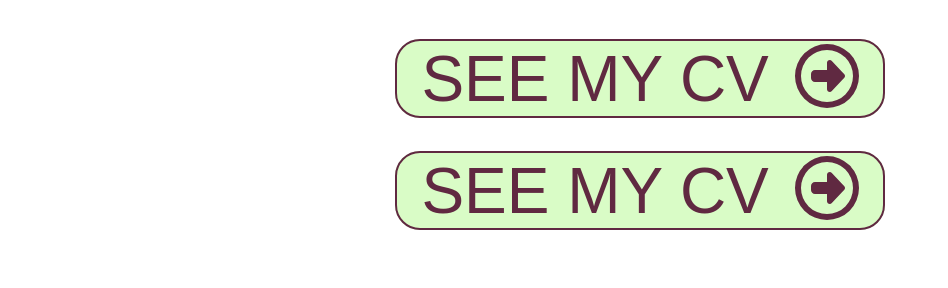
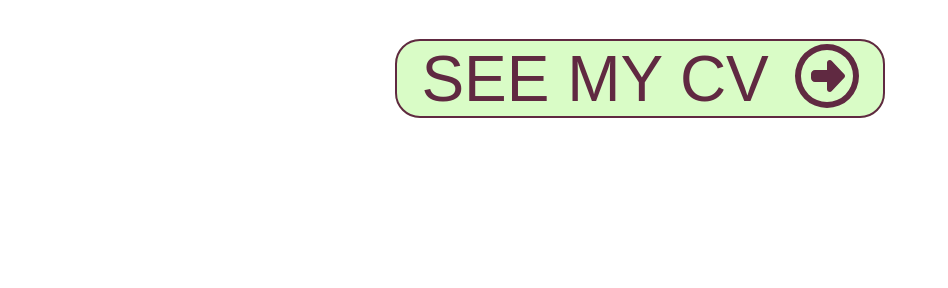
Before and after one commit to ignaxio/vue-porfolio, a Vue app: page /#/about in a window 1280 px wide. Shown: the part 4660-4948 px from the top of the page, without its empty margins (0-948 px from the left). Built offline with nearby package versions, Linux system fonts and the light colour scheme; a web font is replaced by a local one.

Commit message:
production files added

```diff
--- a/src/views/AboutView.vue
+++ b/src/views/AboutView.vue
@@ -144,13 +144,7 @@ const aboutSubTitle = "UX/UI & VISUAL DESIGNER";
 
     <section class="container dn-see-my-cv">
       <div class="text-center dn-btn-wrapper">
-        <a href="./src/assets/UX_UI_dana_heimann.pdf" class="dn-btn-outline-old-mauve">
-          See my CV
-          <font-awesome-icon icon="fa-regular fa-circle-right"/>
-        </a>
-      </div>
-      <div class="text-center dn-btn-wrapper">
-        <a href="/UX_UI_dana_heimann.pdf" class="dn-btn-outline-old-mauve">
+        <a href="./UX_UI_dana_heimann.pdf" class="dn-btn-outline-old-mauve">
           See my CV
           <font-awesome-icon icon="fa-regular fa-circle-right"/>
         </a>
```
Also changed, not shown: 4 other files (tests, documents, lock files or other folders).
